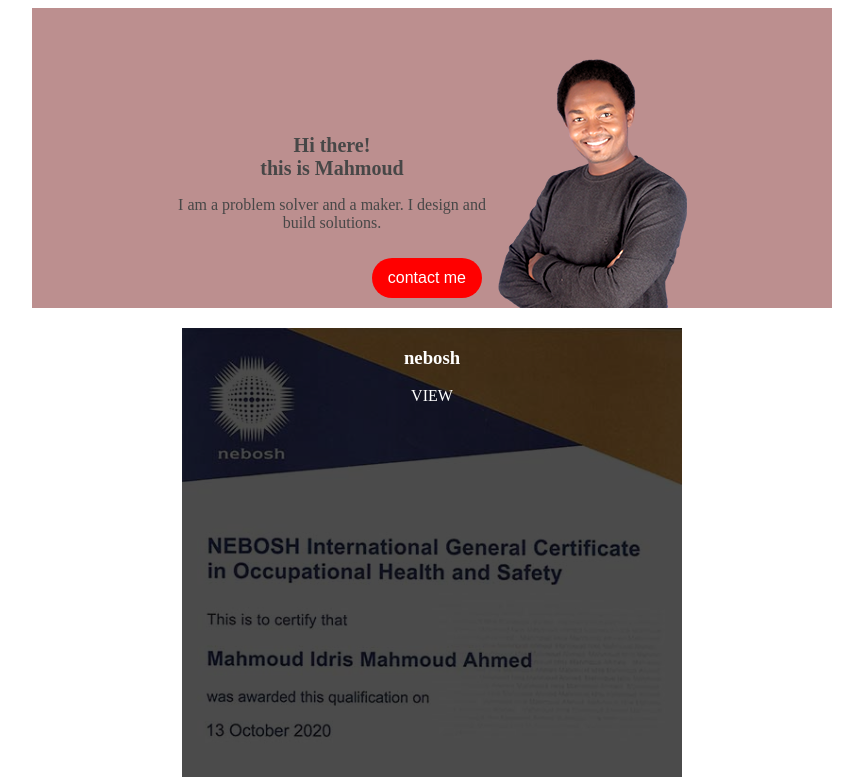
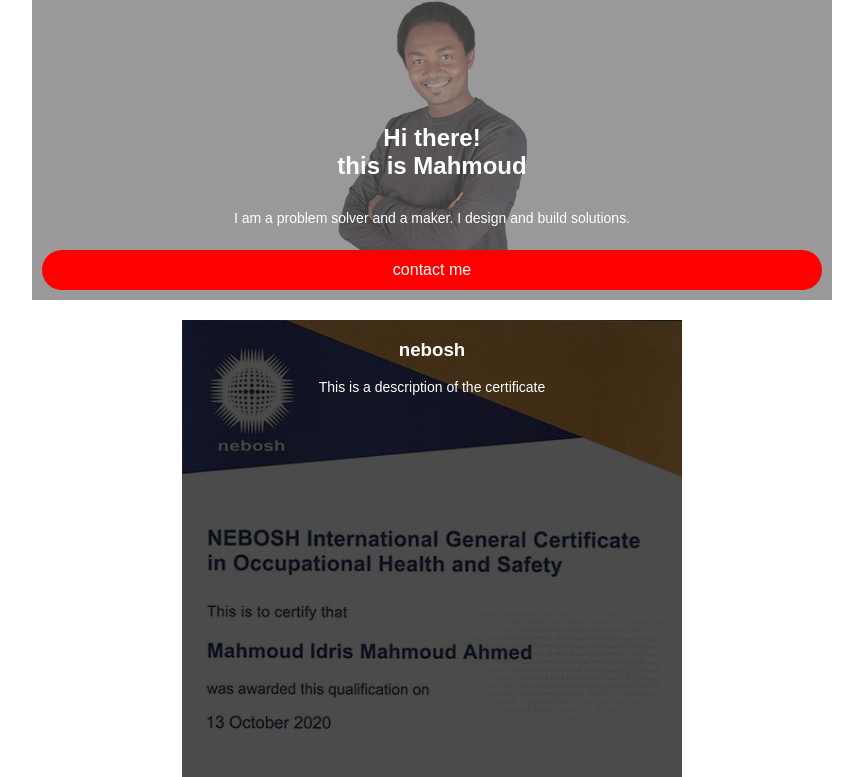
Before and after one commit to MAHMOUD-IDRIS/documents, a plain HTML site: page index.html in a window 1280 px wide. Shown: the top 777 px of the page, without its empty margins (208-1071 px from the left). Drawn offline with Linux system fonts and the light colour scheme.

Commit message:
changing header

```diff
--- a/index.html
+++ b/index.html
@@ -11,12 +11,13 @@
 <body>
     <!--Header goes here!-->
     <header>
-                <div class="welcome">
+
+            <div class="welcome">
             <h1>Hi there! <br>this is Mahmoud</h1>
             <p>I am a problem solver and a maker. I design and build solutions.</p>
             <button>contact me</button>
         </div>
-<img src="./mahmoudIdrs.png" alt="">
+<img class="mahmoud" src="./mahmoudIdrs.png" alt="">
     </header>
     <!--main goes below-->
     <main id="main">
--- a/js.js
+++ b/js.js
@@ -1,4 +1,4 @@
-
+function CTHm(){
  // adding the certificate
  let mainDiv = document.querySelector('main');
 
@@ -9,6 +9,8 @@
  const img = document.createElement('img');
  const title = document.createElement('div');
  let destitle = document.createElement('h3');
+ const paragraphDescription = document.createElement('p');
+ paragraphDescription.innerText = "This is a description of the certificate"
  const btn = document.createElement('div');
  btn.innerText = "VIEW"
  btn.id = 'btn'
@@ -17,7 +19,7 @@
 
  destitle.textContent = certificateName;
  title.appendChild(destitle);
-    title.appendChild(btn);
+ title.appendChild(paragraphDescription);
 
 
  img.src = certificateSrc;
@@ -36,7 +38,7 @@
  }
  title.onclick = (ele) => {
      console.log(ele);
-        ele.target.style.visibility = "hidden";
+     title.style.visibility = "hidden";
      visib(ele);
  }
 
@@ -55,3 +57,8 @@
 // end of adding certificate file;
 
 // event listners for view
+
+
+
+};
+CTHm();
--- a/style.css
+++ b/style.css
@@ -1,28 +1,37 @@
 body {
+    margin: 0px;
     color: #474747;
     text-align: center;
     transition: all 3s ease-in;
+    font-family: sans-serif;
+
 }
-
+h1 {
+    font-size: 1.5em;
+}
+p {
+    font-size: 14px;
+}
 header {
     margin: auto;
     height: 300px;
     width: 100%;
-    background-color: rosybrown;
+    /*background-color: rosybrown;*/
     display: flex;
     justify-content: center;
-    align-items: flex-end;
 
 }
 
 .welcome {
-
-    width: 40%;
-
-}
-h1 {
-    font-size: 20px;
-}
+    width: 100%;
+    height: 100%;
+    background-color: rgba(0, 0, 0, 0.4);
+    color: white;
+    display: flex;
+    flex-direction: column;
+    justify-content: flex-end;
+    z-index: 1;
+    }
 
 .welcome button {
     background: red;
@@ -37,7 +46,10 @@
     color: white;
 }
 
-header img {
+header .mahmoud {
+   width: 200px;
+   position: absolute;
+   opacity: 0.6;
 
 }
 .qualificationContainer {
@@ -51,11 +63,10 @@
     text-align: center;
     margin-top: 20px;
 
+
 }
 .qualificationContainer img {
     width: 100%;
-
-
 }
 .qualificationContainer .des {
 background-color: rgba(0, 0, 0, 0.7);
@@ -74,4 +85,7 @@
         width: 800px;
 
     }
+   header .mahmoud {
+
+    }
 }
```
Also changed, not shown: 1 other file. Lines whose indentation alone changed are shown as unchanged.
